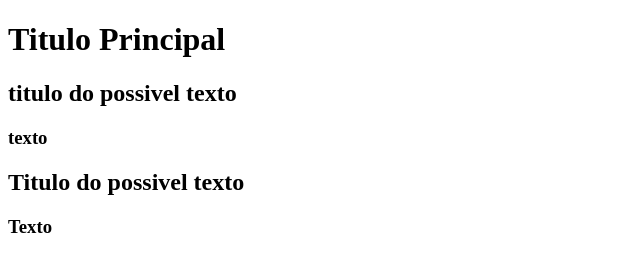
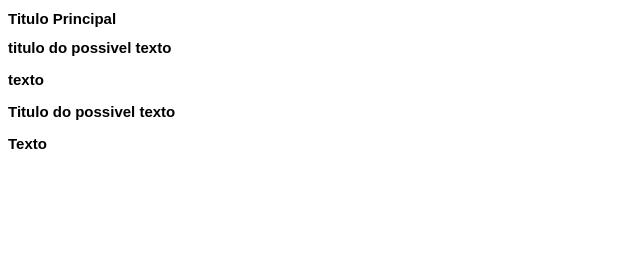
Before and after one commit to italocks/Projeto-site-Rizangela, a plain HTML site: page index.html in a window 1280 px wide. Shown: the whole page, without its empty margins (0-640 px from the left). Drawn offline with Linux system fonts and the light colour scheme.

Commit message:
Adicionei o estilo

```diff
--- /dev/null
+++ b/Estilos/style.css
@@ -0,0 +1,12 @@
+* {
+    font-family: Arial, Helvetica, sans-serif;
+    font-size: 15px;
+}
+
+body {
+
+}
+
+main {
+
+}
--- a/index.html
+++ b/index.html
@@ -4,6 +4,7 @@
     <meta charset="UTF-8">
     <meta name="viewport" content="width=device-width, initial-scale=1.0">
     <title>Titulo"site"</title>
+    <link rel="stylesheet" href="Estilos/style.css">
 </head>
 <body>
     <header>
```
